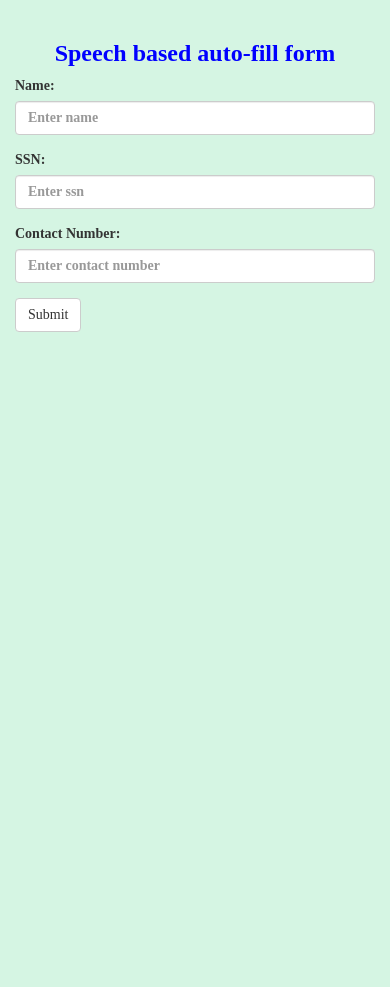
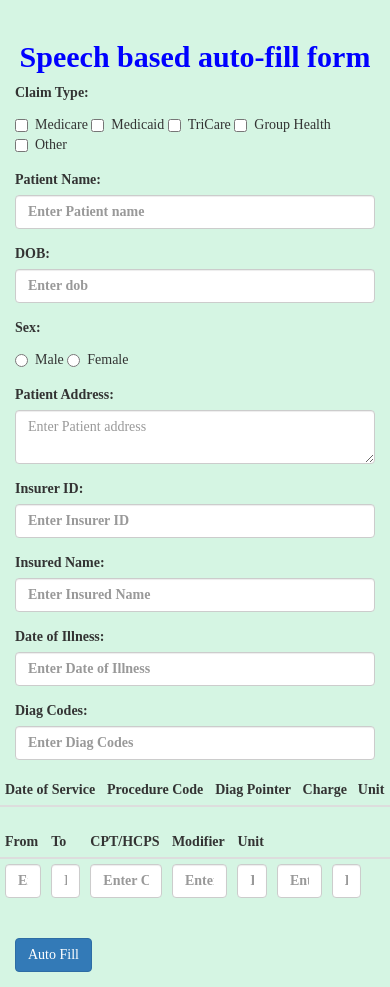
Before and after one commit to saratsarat7/FlaskWeb, a Flask app: page / in a window 390 px wide. Before the commit the page ends 332 px from the top, so only its background shows below. Run offline with Flask 2, Linux system fonts and the light colour scheme; lists and menus that the app fills with data are empty; some libraries are stand-ins or nearby versions.

Commit message:
Form filling working for one field.

```diff
--- a/app/routes.py
+++ b/app/routes.py
@@ -16,7 +16,8 @@ def index():
 @app.route('/SpeechApi')
 def page():
     data = process_voice()
-    return "You said : "+data
+    # return "You said : "+data
+    return data
 
 
 @app.route("/multiply/<int:key>/", methods=['GET'])
--- /dev/null
+++ b/app/static/script.js
@@ -0,0 +1,69 @@
+function fillForm() {
+	// var claim_type = getValuesFromAPI();
+	// document.getElementById(claim_type).checked = true;
+
+	var patient_name = getValuesFromAPI();
+	document.getElementById("patient_name").value = patient_name;
+
+	// var dob = getValuesFromAPI();
+	// document.getElementById("dob").value = dob;
+
+	// var gender = getValuesFromAPI();
+	// document.getElementById(gender).checked = true;
+
+	// var patient_address = getValuesFromAPI();;
+	// document.getElementById("patient_address").value = patient_address;
+
+	// var Insurer_ID = getValuesFromAPI();
+	// document.getElementById("Insurer_ID").value = Insurer_ID;
+
+	// var Insured_Name = getValuesFromAPI();
+	// document.getElementById("Insured_Name").value = Insured_Name;
+
+	// var date_of_ill = getValuesFromAPI();
+	// document.getElementById("date_of_ill").value = date_of_ill;
+
+	// var diag_code = getValuesFromAPI();
+	// document.getElementById("diag_code").value = diag_code;
+
+	// var from = getValuesFromAPI();
+	// document.getElementById("from").value = from;
+
+	// var to = getValuesFromAPI();
+	// document.getElementById("to").value = to;
+
+	// var CPT_HCPS = getValuesFromAPI();
+	// document.getElementById("CPT_HCPS").value = CPT_HCPS;
+
+	// var Modifier = getValuesFromAPI();
+	// document.getElementById("Modifier").value = Modifier;
+
+	// var Diag_Pointer = getValuesFromAPI();
+	// document.getElementById("Diag_Pointer").value = Diag_Pointer;
+
+	// var Charge = getValuesFromAPI();
+	// document.getElementById("Charge").value = Charge;
+
+	// var Unit = getValuesFromAPI();
+	// document.getElementById("Unit").value = Unit;
+
+}
+
+function getValuesFromAPI() {
+	var request = new XMLHttpRequest();
+	var result = null;
+	request.open('GET', 'http://127.0.0.1:5000/SpeechApi', false);  // `false` makes the request synchronous
+	//request.send(null);
+	request.send();
+
+	if (request.status === 200) {
+	  result = request.responseText;
+	}
+	//OR
+	/*
+	request.onreadystatechange = (e) => {
+		 result = request.responseText;
+	}
+	*/
+return result;
+}
--- a/app/templates/index.html
+++ b/app/templates/index.html
@@ -1,50 +1,143 @@
 <!DOCTYPE html>
 <html lang="en">
 <head>
-  <title>Index</title>
+  <title>Speech based auto-fill form</title>
   <meta charset="utf-8">
   <meta name="viewport" content="width=device-width, initial-scale=1">
   <link rel="stylesheet" href="https://maxcdn.bootstrapcdn.com/bootstrap/3.4.0/css/bootstrap.min.css">
-  <link rel="stylesheet" href="style.css">
+  <link rel="stylesheet" href="/static/style.css">
   <script src="https://ajax.googleapis.com/ajax/libs/jquery/3.4.0/jquery.min.js"></script>
   <script src="https://maxcdn.bootstrapcdn.com/bootstrap/3.4.0/js/bootstrap.min.js"></script>
+  <script type="text/javascript" src="/static/script.js?5"></script>
 
 </head>
 <body>
 
 <div class="container">
-	<div class="text-center oval">
-		<h3 class ="heading">
-			<b>Speech based auto-fill form </b>
-		</h3>
+	<div class="text-center">
+		<h2 class ="heading">
+			<b>Speech based auto-fill form</b>
+		</h2>
 	</div>
 	<br>
-	<form class="form-horizontal" action="">
+	<form class="form-horizontal" action="#">
+	<div class="form-group">
+	<label class="control-label col-sm-2" for="claim_type">Claim Type:</label>
+		<div class="checkbox col-sm-10">
+			<label><input type="checkbox" value="0" id="Medicare">Medicare</label>
+
+			<label><input type="checkbox" value="1" id="Medicaid">Medicaid</label>
+
+			<label><input type="checkbox" value="2" id="TriCare">TriCare</label>
+
+			<label><input type="checkbox" value="3" id="Group_Health">Group Health</label>
+
+			<label><input type="checkbox" value="4" id="Other">Other</label>
+		</div>
+	</div>
+
 	  <div class="form-group">
-		<label class="control-label col-sm-2" for="name">Name:</label>
+		<label class="control-label col-sm-2" for="patient_name">Patient Name:</label>
 		<div class="col-sm-10">
-		  <input type="text" class="form-control" id="name" placeholder="Enter name">
+		  <input type="text" class="form-control" id="patient_name" placeholder="Enter Patient name" value="">
 		</div>
 	  </div>
 	  <div class="form-group">
-		<label class="control-label col-sm-2" for="ssn">SSN:</label>
+		<label class="control-label col-sm-2" for="dob">DOB:</label>
 		<div class="col-sm-10">
-		  <input type="number" class="form-control" id="ssn" placeholder="Enter ssn">
+		  <input type="text" class="form-control" id="dob" placeholder="Enter dob">
 		</div>
 	  </div>
 
 	  <div class="form-group">
-		<label class="control-label col-sm-2" for="cn">Contact Number:</label>
-		<div class="col-sm-10">
-		  <input type="number" class="form-control" id="cn" placeholder="Enter contact number">
+		<label class="control-label col-sm-2" for="gender">Sex:</label>
+		<div class="radio col-sm-10">
+			<label><input type="radio" value="0" id="Male">Male</label>
+
+			<label><input type="radio" value="1" id="Female">Female</label>
 		</div>
 	  </div>
 
 	  <div class="form-group">
-		<div class="col-sm-offset-2 col-sm-10">
-		  <button type="submit" class="btn btn-default">Submit</button>
+		<label class="control-label col-sm-2" for="patient_address">Patient Address:</label>
+		<div class="col-sm-10">
+		  <textarea class="form-control" id="patient_address" placeholder="Enter Patient address"></textarea>
 		</div>
 	  </div>
+
+	  <div class="form-group">
+		<label class="control-label col-sm-2" for="Insurer_ID">Insurer ID:</label>
+		<div class="col-sm-10">
+		  <input type="number" class="form-control" id="Insurer_ID" placeholder="Enter Insurer ID">
+		</div>
+	  </div>
+
+	  <div class="form-group">
+		<label class="control-label col-sm-2" for="Insured_Name">Insured Name:</label>
+		<div class="col-sm-10">
+		  <input type="text" class="form-control" id="Insured_Name" placeholder="Enter Insured Name">
+		</div>
+	  </div>
+
+	  <div class="form-group">
+		<label class="control-label col-sm-2" for="date_of_ill">Date of Illness:</label>
+		<div class="col-sm-10">
+		  <input type="text" class="form-control" id="date_of_ill" placeholder="Enter Date of Illness">
+		</div>
+	  </div>
+
+	  <div class="form-group">
+		<label class="control-label col-sm-2" for="diag_code">Diag Codes:</label>
+		<div class="col-sm-10">
+		  <input type="text" class="form-control" id="diag_code" placeholder="Enter Diag Codes">
+		</div>
+	  </div>
+
+	  <div class="form-group">
+		<table class="table table-condensed">
+			<thead>
+			  <tr>
+				<th>Date of Service</th>
+				<th>Procedure Code</th>
+				<th>Diag Pointer</th>
+				<th>Charge</th>
+				<th>Unit</th>
+			  </tr>
+			</thead>
+		</table>
+		<table class="table table-condensed">
+		<thead>
+			  <tr>
+				<th>From</th>
+				<th>To</th>
+				<th>CPT/HCPS</th>
+				<th>Modifier</th>
+				<th>Unit</th>
+				<th>&nbsp;&nbsp;&nbsp;&nbsp;&nbsp;&nbsp;&nbsp;&nbsp;&nbsp;&nbsp;&nbsp;&nbsp;</th>
+				<th>&nbsp;&nbsp;&nbsp;&nbsp;&nbsp;&nbsp;</th>
+				<th>&nbsp;&nbsp;&nbsp;&nbsp;</th>
+			  </tr>
+			</thead>
+			<tbody>
+			  <tr>
+				<td><input type="text" class="form-control" id="from" placeholder="Enter from date"></td>
+				<td><input type="text" class="form-control" id="to" placeholder="Enter to date"></td>
+				<td><input type="text" class="form-control" id="CPT_HCPS" placeholder="Enter CPT/HCPS"></td>
+				<td><input type="text" class="form-control" id="Modifier" placeholder="Enter Modifier"></td>
+				<td><input type="text" class="form-control" id="Diag_Pointer" placeholder="Enter Diag Pointer"></td>
+				<td><input type="text" class="form-control" id="Charge" placeholder="Enter Charge"></td>
+				<td><input type="text" class="form-control" id="Unit" placeholder="Enter Unit"></td>
+			  </tr>
+
+			</tbody>
+		</table>
+	  </div>
+	  <div class="form-group">
+		  <div class="col-sm-offset-5 col-sm-10">
+			<input type="submit" class="btn btn-primary" value="Auto Fill" onclick="fillForm()">
+		  </div>
+	  </div>
+
 	</form>
 </div>
 
--- a/microblog.py
+++ b/microblog.py
@@ -1 +1,3 @@
 from app import app
+
+# app=Flask(__name__, static_folder='static',  template_folder='templates')
```
Also changed, not shown: index.html (deleted, +0 -145 lines), script.js (deleted, +0 -69 lines), app/static/style.css (renamed from style.css).
